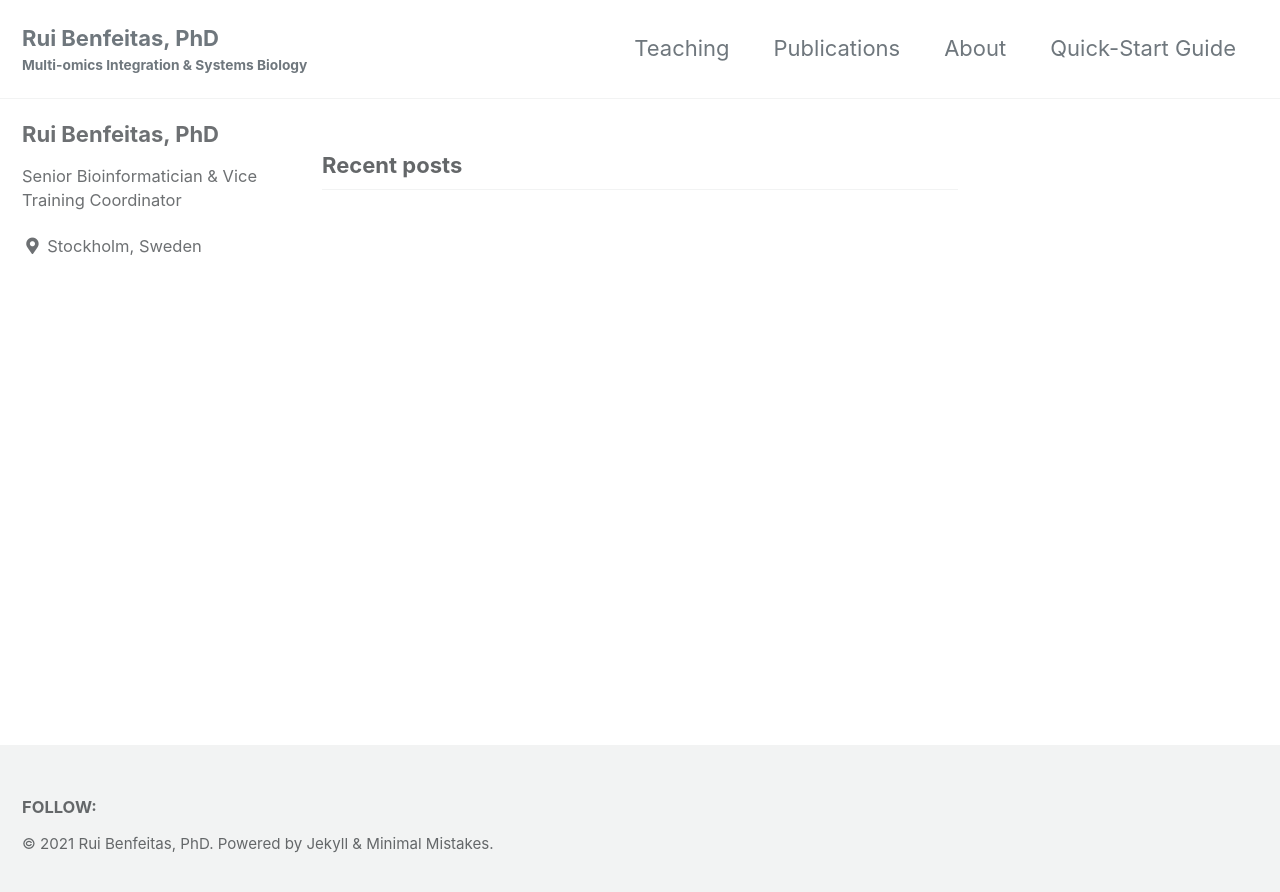
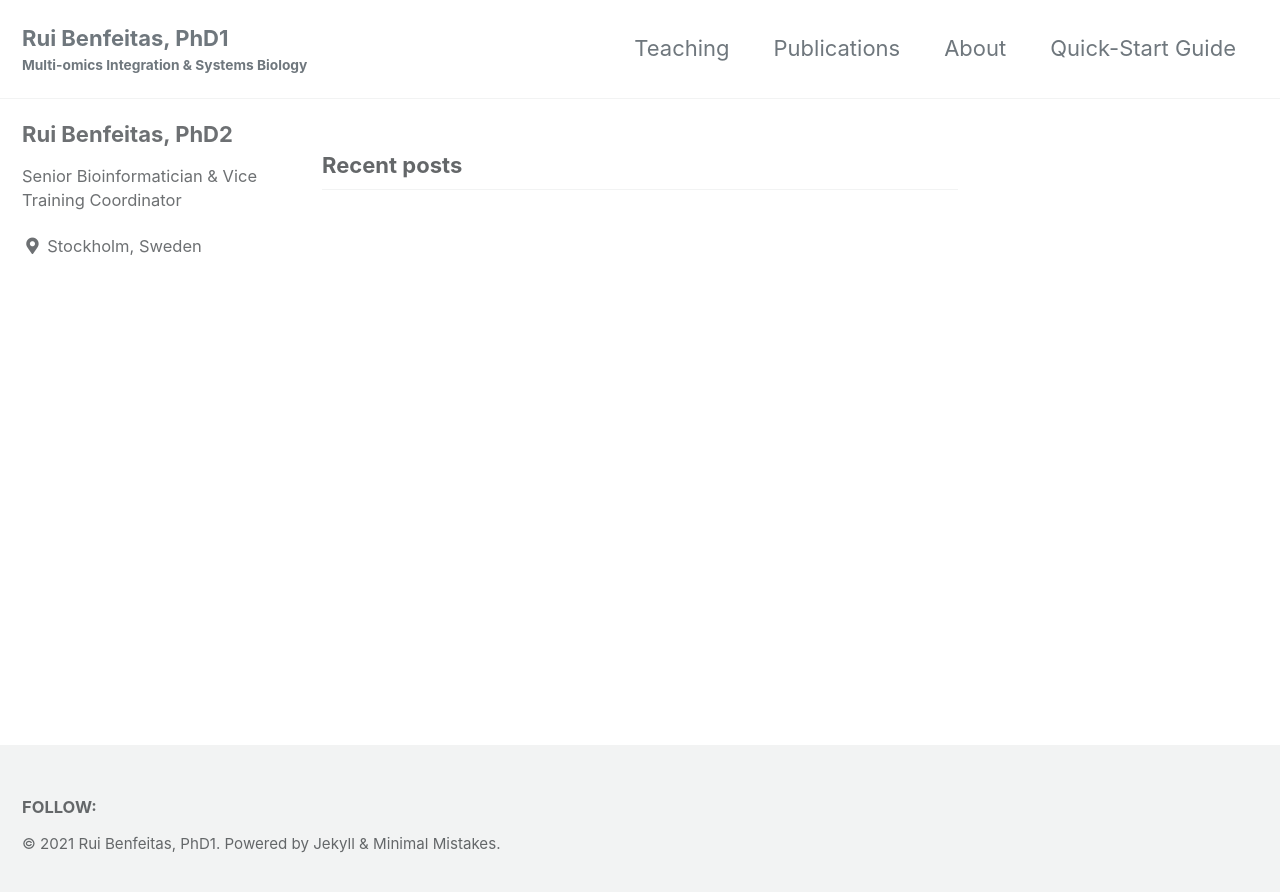
Before and after one commit to Benfeitas/theme_testing, a Jekyll site: the page built from index.html, in a window 1280 px wide. Shown: the top 892 px of the page. Built offline with Jekyll 4.4.1, drawn with Linux system fonts in a browser that asks for light colours; cached includes are drawn as plain includes; the list of posts is cut into pages by our own code.

Commit message:
testing name

```diff
--- a/_config.yml
+++ b/_config.yml
@@ -16,7 +16,7 @@ minimal_mistakes_skin    : "default" # "air", "aqua", "contrast", "dark", "dirt"
 
 # Site Settings
 locale                   : "en-US"
-title                    : "Rui Benfeitas, PhD"
+title                    : "Rui Benfeitas, PhD1"
 title_separator          : "-"
 subtitle                 : "Multi-omics Integration & Systems Biology" # site tagline that appears below site title in masthead
 name                     : #"Multi-omics Integration & Systems BIology"
@@ -101,7 +101,7 @@ analytics:
 
 # Site Author
 author:
-  name             : "Rui Benfeitas, PhD"
+  name             : "Rui Benfeitas, PhD2"
   avatar           : # path of avatar image, e.g. "/assets/images/bio-photo.jpg"
   bio              : "Senior Bioinformatician & Vice Training Coordinator"
   location         : "Stockholm, Sweden"
```
